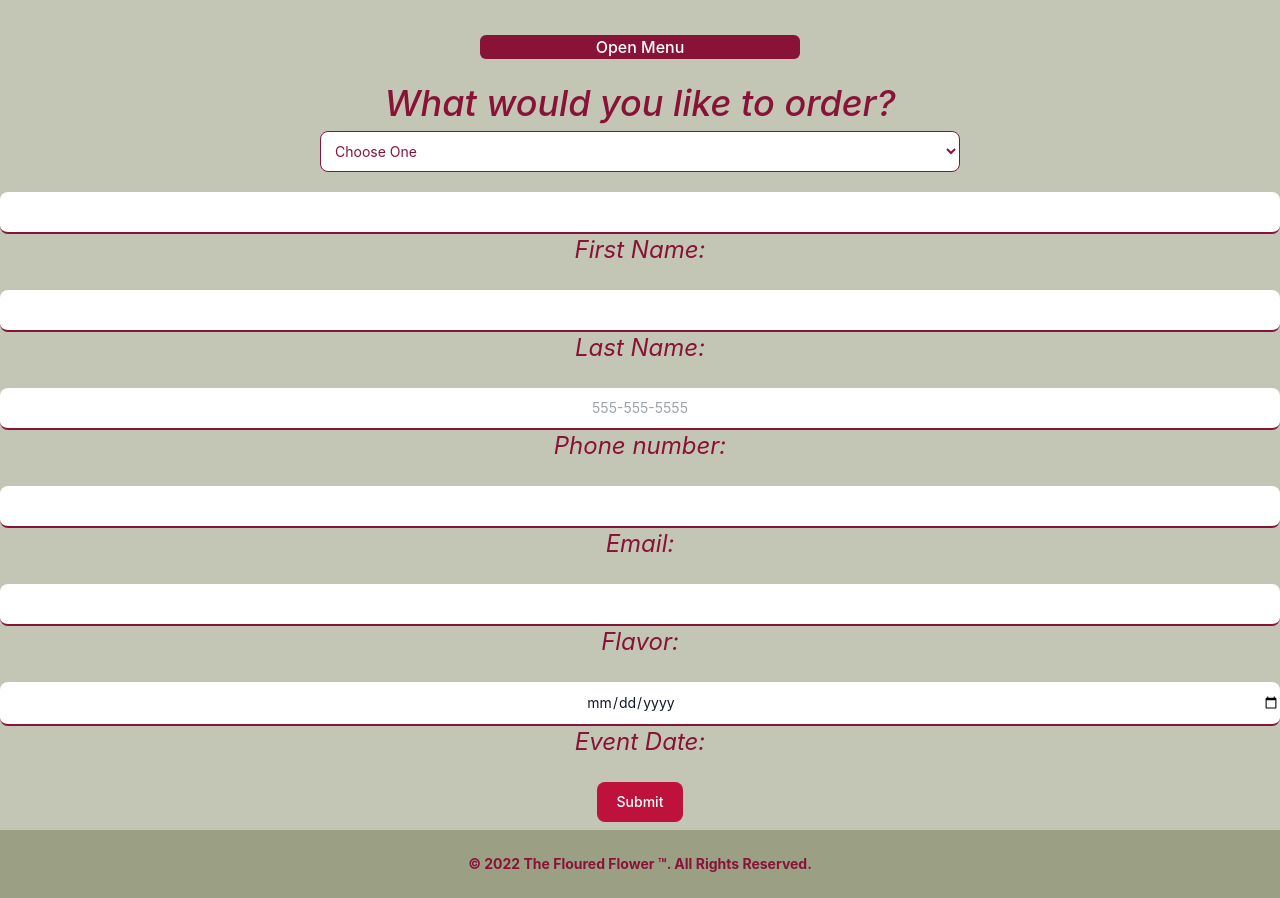
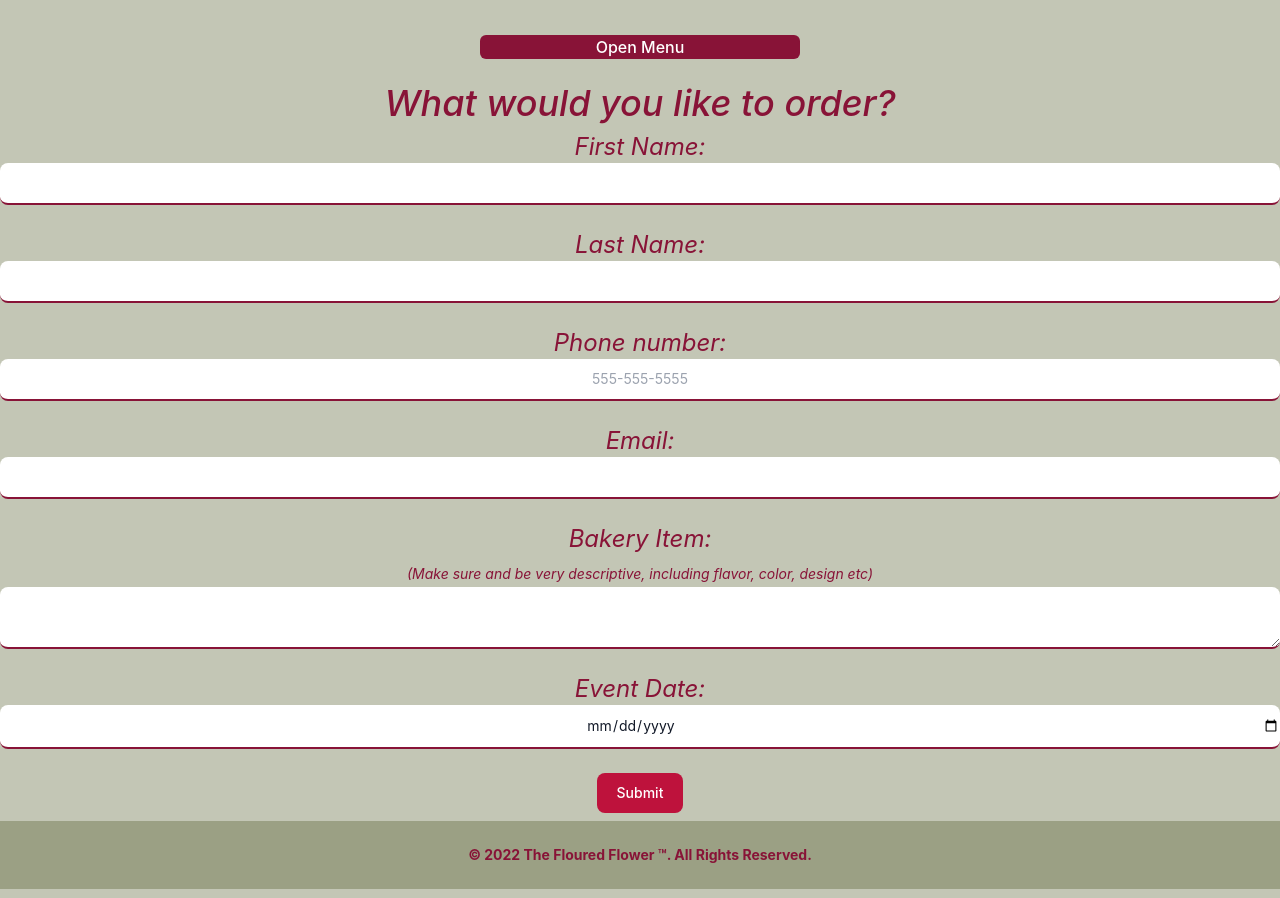
Before and after one commit to dannauu/theflouredflower, a React (Create React App) app: page / in a window 1280 px wide. Shown: the part 10280-11178 px from the top of the page. Built offline with nearby package versions, Linux system fonts and the light colour scheme; the HTML template or start-up script is replaced by a standard one; a web font is replaced by a local one.

Commit message:
fixed form

```diff
--- a/src/components/HeroBanner/HeroBanner.js
+++ b/src/components/HeroBanner/HeroBanner.js
@@ -5,11 +5,11 @@ const HeroBanner = () => {
     window.location = '#holidayMenu'
   }
   return (
-    <div class="hero-image">
-      <div class="hero-text">
+    <div className="hero-image">
+      <div className="hero-text">
         <h1></h1>
         <p className='italic text-xl pb-10 textMobile'>The holidays are here! Want to enjoy these moments without the stress of baking until the early hours? Let me handle it for you. Click the holiday menu button below and order your sweet treats a week in advance. Kick your feet up, drink that coco and enjoy your Hallmark movies while I whip up some magic to help you this holiday season.  </p>
-        <a href='#holidayMenu'><button type="button" class="text-white bg-gradient-to-r from-red-400 via-red-500 to-red-600 hover:bg-gradient-to-br focus:ring-4 focus:outline-none focus:ring-red-300 dark:focus:ring-red-800 shadow-lg shadow-red-500/50 dark:shadow-lg dark:shadow-red-800/80 font-medium rounded-lg text-sm px-5 py-2.5 text-center mr-2 mb-2">Holiday Menu</button></a>
+        <a href='#holidayMenu'><button type="button" className="text-white bg-gradient-to-r from-red-400 via-red-500 to-red-600 hover:bg-gradient-to-br focus:ring-4 focus:outline-none focus:ring-red-300 dark:focus:ring-red-800 shadow-lg shadow-red-500/50 dark:shadow-lg dark:shadow-red-800/80 font-medium rounded-lg text-sm px-5 py-2.5 text-center mr-2 mb-2">Holiday Menu</button></a>
       </div>
     </div>
   )
--- a/src/components/OrderOnline/OrderOnline.js
+++ b/src/components/OrderOnline/OrderOnline.js
@@ -7,37 +7,12 @@ import MenuModal from '../MenuModal/MenuModal'
 
 const OrderOnline = () => {
 
-  const [flavor, setFlavor] = React.useState('Flavor:')
-
-  function checkSelection() {
-    const selection = document.getElementById('bakeryItems').value
-    if (selection === 'cupcakes') {
-      setFlavor('Cupcake Flavor:')
-    } else if (selection === 'cookies') {
-      setFlavor('Cookie Flavor:')
-    } else if (selection === 'cakes') {
-      setFlavor('Cake Flavor:')
-    }
-  }
 
   function sendEmail(e) {
 
-    const phoneNumber = document.getElementById('floating_phone').value
-    const phoneNumberVal = /^\(?([0-9]{3})\)?[-. ]?([0-9]{3})[-. ]?([0-9]{4})$/
-    if (phoneNumber.match(phoneNumberVal)) {
-      showSuccess();
-
-    } else {
-      alert("Wrong Phone Number Format");
-      e.preventDefault();
-      return false;
-    }
-
-    e.preventDefault();
-
     emailjs
       .sendForm
-      ("service_zr4kcnh",
+      ("service_6j0akr8",
         "template_2egf2sb",
         e.target,
         "-DqTEYSCXE7zt5HXg")
@@ -49,20 +24,10 @@ const OrderOnline = () => {
           console.log(error.text);
         }
       );
+       e.preventDefault()
+      window.location.href = '#gallery'
 
   }
-
-  function showSuccess() {
-    const formContainer = document.getElementById('formContainer')
-    const menuModal = document.getElementById('menuModal')
-    menuModal.classList.add('hidden')
-    formContainer.classList.add('hidden')
-    const successh1 = document.getElementById('successh1')
-    successh1.classList.remove('hidden')
-
-
-  }
-
 
 
   return (
@@ -73,46 +38,38 @@ const OrderOnline = () => {
         <div className="mt-6" id='order-online'>
           <label htmlFor="countries_multiple" className="block italic mb-2 text-4xl font-medium flex justify-center text-rose-900 centerText">What would you like to order?</label>
           <form onSubmit={sendEmail} className='text-center'>
-            <div className='flex justify-center mb-5'>
 
-              <select multiple="" id="bakeryItems" name='bakery-item' className="bg-white border border-rose-900 text-rose-900 text-sm rounded-lg focus:border-purple-500 block w-1/2 p-2.5" onChange={checkSelection}>
-                <option defaultValue >Choose One</option>
-                <option value="cupcakes">Cupcakes</option>
-                <option value="cake">Cake</option>
-                <option value="cookies">Cookies</option>
-              </select>
-            </div>
 
 
 
 
             <div className="relative z-0 mb-6 w-full group">
-              <input name="first-name" className="block py-2.5 px-0 w-full text-sm text-gray-900 bg-white border-0 rounded-lg border-b-2 border-rose-900 appearance-none focus:outline-none focus:ring-0 focus:border-rose-300 peer"  required />
               <label className='text-2xl text-rose-900 italic'>First Name:</label>
+              <input name="first-name" className="block py-2.5 px-0 w-full text-sm text-gray-900 bg-white border-0 rounded-lg border-b-2 border-rose-900 appearance-none focus:outline-none focus:ring-0 focus:border-rose-300 peer" required />
             </div>
             <div className="relative z-0 mb-6 w-full group">
+              <label className='text-2xl text-rose-900 italic'>Last Name:</label>
               <input name="last-name" className="block py-2.5 px-0 w-full text-sm text-gray-900 bg-white border-0 border-b-2 rounded-lg border-rose-900 appearance-none focus:outline-none focus:ring-0 focus:border-rose-300 peer" required />
-              <label className='text-2xl text-rose-900 italic'>Last Name:</label>
             </div>
             <div className="relative z-0 mb-6 w-full group">
-              <input type="tel" name="phone-number" id="floating_phone" className="block py-2.5 px-0 w-full rounded-lg text-sm text-gray-900 bg-white border-0 border-b-2 border-rose-900 appearance-none focus:outline-none focus:ring-0 focus:border-rose-300 peer" placeholder='555-555-5555'/>
               <label className='text-2xl text-rose-900 italic'>Phone number:</label>
+              <input type="tel" name="phone-number" id="floating_phone" className="block py-2.5 px-0 w-full rounded-lg text-sm text-gray-900 bg-white border-0 border-b-2 border-rose-900 appearance-none focus:outline-none focus:ring-0 focus:border-rose-300 peer" placeholder='555-555-5555' />
             </div>
             <div className="relative z-0 mb-6 w-full group">
-              <input type="email" name="email" className="block py-2.5 px-0 w-full text-sm text-gray-900 bg-white border-0 border-b-2 border-rose-900 rounded-lg appearance-none focus:outline-none focus:ring-0 focus:border-rose-300 peer"required="" />
               <label className='text-2xl text-rose-900 italic'>Email:</label>
+              <input type="email" name="email" className="block py-2.5 px-0 w-full text-sm text-gray-900 bg-white border-0 border-b-2 border-rose-900 rounded-lg appearance-none focus:outline-none focus:ring-0 focus:border-rose-300 peer" required="" />
             </div>
             <div className="relative z-0 mb-6 w-full group">
-              <input name="flavor" className="block py-2.5 px-0 w-full text-sm text-gray-900 bg-white border-0 border-b-2 border-rose-900 rounded-lg appearance-none focus:outline-none focus:ring-0 focus:border-rose-300 peer" placeholder=" " required="" />
-              <label className='text-2xl text-rose-900 italic' id='bakeryItemFlavor'>{flavor}</label>
+              {/* <input name="flavor" className="block py-2.5 px-0 w-full text-sm text-gray-900 bg-white border-0 border-b-2 border-rose-900 rounded-lg appearance-none focus:outline-none focus:ring-0 focus:border-rose-300 peer" placeholder=" " required="" /> */}
+              <label className='text-2xl text-rose-900 italic' id='bakeryItemFlavor'>Bakery Item: <br/><span className='text-sm'>(Make sure and be very descriptive, including flavor, color, design etc)</span></label>
+              <textarea name='flavor' className="block py-2.5 px-0 w-full text-sm text-gray-900 bg-white border-0 border-b-2 border-rose-900 rounded-lg appearance-none focus:outline-none focus:ring-0 focus:border-rose-300 peer"></textarea>
             </div>
             <div className="relative z-0 mb-6 w-full group">
+              <label className='text-2xl text-rose-900 italic'>Event Date:</label>
               <input type="date" name="event-date" className="block py-2.5 px-0 w-full text-sm text-gray-900 bg-white border-0 border-b-2 border-rose-900 rounded-lg appearance-none focus:outline-none focus:ring-0 focus:border-rose-300 peer" placeholder=" " required="" id='date' />
-              <label className='text-2xl text-rose-900 italic'>Event Date:</label>
             </div>
             <button type="submit" className="text-white bg-rose-700 hover:bg-rose-800 focus:ring-4 focus:outline-none focus:ring-blue-300 font-medium rounded-lg text-sm w-full sm:w-auto px-5 py-2.5 text-center mb-2">Submit</button>
           </form>
-
         </div>
       </div>
     </>
```
Also changed, not shown: 11 other files (tests, documents, lock files or other folders).
